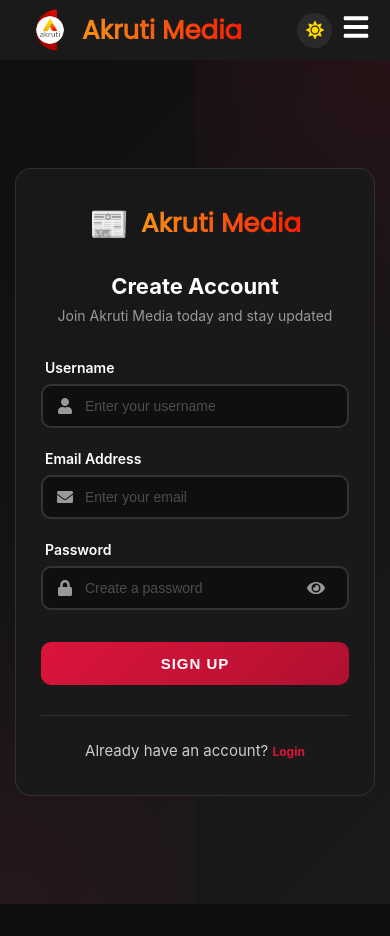
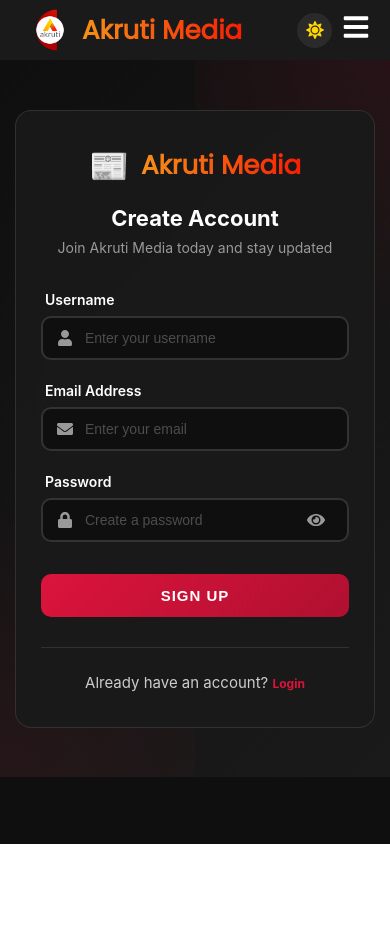
Before and after one commit to 99North/News-App, a React (Create React App) app: page /signup in a window 390 px wide. After the commit the page ends 844 px from the top, so only its background shows below. Built offline with nearby package versions, Linux system fonts and the light colour scheme.

Commit message:
Login Page & SignUp Page is scrollbar removed from both mobile & web view

```diff
--- a/src/pages/AuthPages.css
+++ b/src/pages/AuthPages.css
@@ -1,6 +1,6 @@
 /* Auth Pages - Login & SignUp */
 .auth-page {
-  min-height: 100vh;
+  min-height: 85vh;
   display: flex;
   align-items: center;
   justify-content: center;
@@ -80,7 +80,7 @@
   align-items: center;
   justify-content: center;
   gap: 12px;
-  margin-bottom: 30px;
+  margin-bottom: 20px;
 }
 
 .logo-icon {
```
